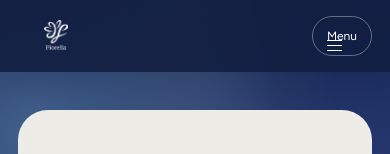
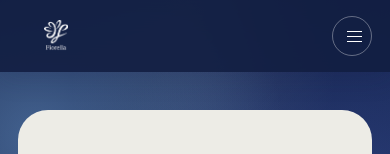
Before and after one commit to gisellavika2-dot/pameran-fiorella, a Next.js app: page / in a window 390 px wide. Shown: the top 154 px of the page. Built offline with nearby package versions, Linux system fonts and the light colour scheme; a web font is replaced by a local one.

Commit message:
feat: Update menu-button styles for better responsiveness on smaller screens

```diff
--- a/src/components/layout/Header.css
+++ b/src/components/layout/Header.css
@@ -29,6 +29,10 @@
   body:has(.behind-canvas-page) .nav-pill,
   body:has(.behind-canvas-page) .nav-pill a { pointer-events: auto; }
 }
+@media (max-width: 480px) {
+  .menu-button span { display: none; }
+  .menu-button { justify-content: center; width: 40px; padding: 0; }
+}
 @media (max-width:380px) {
   .menu-button span { display: none; }
   .menu-button { justify-content: center; width: 40px; padding: 0; }
```
